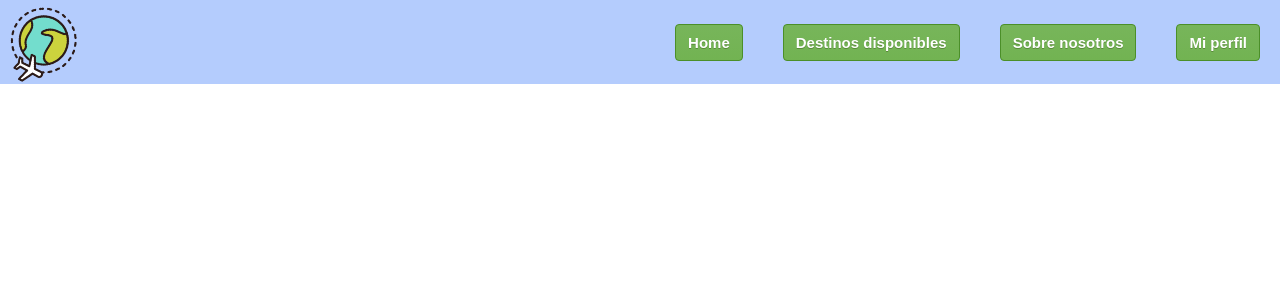
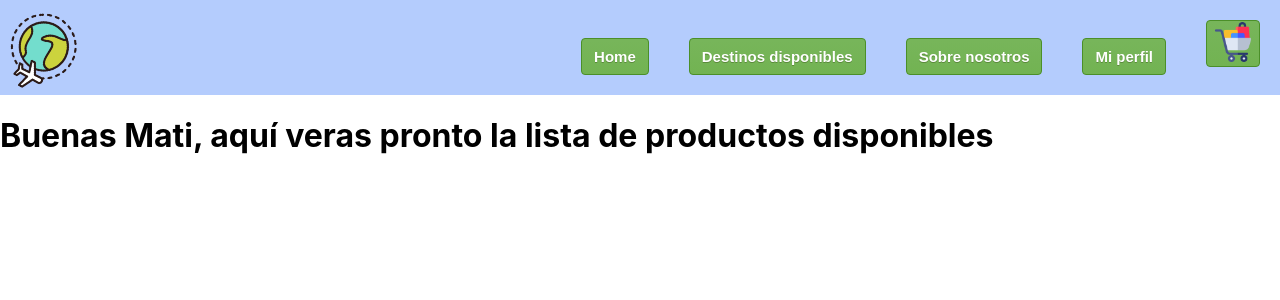
Before and after one commit to matiaspedernera/DestinoViajes, a React (Create React App) app: page / in a window 1280 px wide. Shown: the top 300 px of the page. Built offline with nearby package versions, Linux system fonts and the light colour scheme.

Commit message:
Idea Pedernera 4 desafío

```diff
--- a/src/App.js
+++ b/src/App.js
@@ -1,6 +1,7 @@
 import world from './world-min.png';
 import './App.css';
-import NavBar from './components/NavBar';
+import NavBar from './components/NavBar/NavBar';
+import ItemListContainer from './components/ItemListContainer/ItemListContainer';
 
 function App() {
   return (
@@ -9,6 +10,7 @@ function App() {
         <img src={world} className="App-logo" alt="logo" />
         <NavBar />
       </header>
+      <ItemListContainer message="Mati"/>
     </div>
   );
 }
--- /dev/null
+++ b/src/components/CartWidget/CartWidget.css
@@ -0,0 +1,14 @@
+.button-cart {
+    margin: 20px;
+    background: linear-gradient(to bottom, #77b55a 5%, #72b352 100%);
+    background-color: #77b55a;
+    border-radius: 4px;
+    border: 0.5px solid #4b8f29;
+    display: inline-block;
+    cursor: pointer;
+    text-shadow: 0px 1px 0px #5b8a3c;
+}
+
+.shopping-cart {
+  height: 40px;
+}
--- /dev/null
+++ b/src/components/CartWidget/CartWidget.js
@@ -0,0 +1,12 @@
+import "./CartWidget.css";
+import cart from './img/shopping-cart.png'
+
+const CartWidget = () => {
+  return (
+    <button className="button-cart">
+      <img className="shopping-cart" src={cart} alt="shopping cart"></img>
+    </button>
+  );
+};
+
+export default CartWidget;
--- /dev/null
+++ b/src/components/ItemListContainer/ItemListContainer.js
@@ -0,0 +1,8 @@
+
+const ItemListContainer = ({message}) => {
+  return (
+    <h1>Buenas {message}, aquí veras pronto la lista de productos disponibles</h1>
+  );
+};
+
+export default ItemListContainer;
--- a/src/components/NavBar.js
+++ b/src/components/NavBar/NavBar.js
@@ -1,4 +1,5 @@
 import './NavBar.css'
+import CartWidget from '../CartWidget/CartWidget';
 
 const Categories = ({ categoryName }) => {
   return <button className="categoriesButton">{categoryName}</button>;
@@ -11,6 +12,7 @@ const NavBar = () => {
       <Categories categoryName='Destinos disponibles'/>
       <Categories categoryName='Sobre nosotros'/>
       <Categories categoryName='Mi perfil'/>
+      <CartWidget />
     </div>
   );
 };
```
Also changed, not shown: src/components/CartWidget/img/shopping-cart.png (added), src/components/NavBar/NavBar.css (renamed from src/components/NavBar.css).
